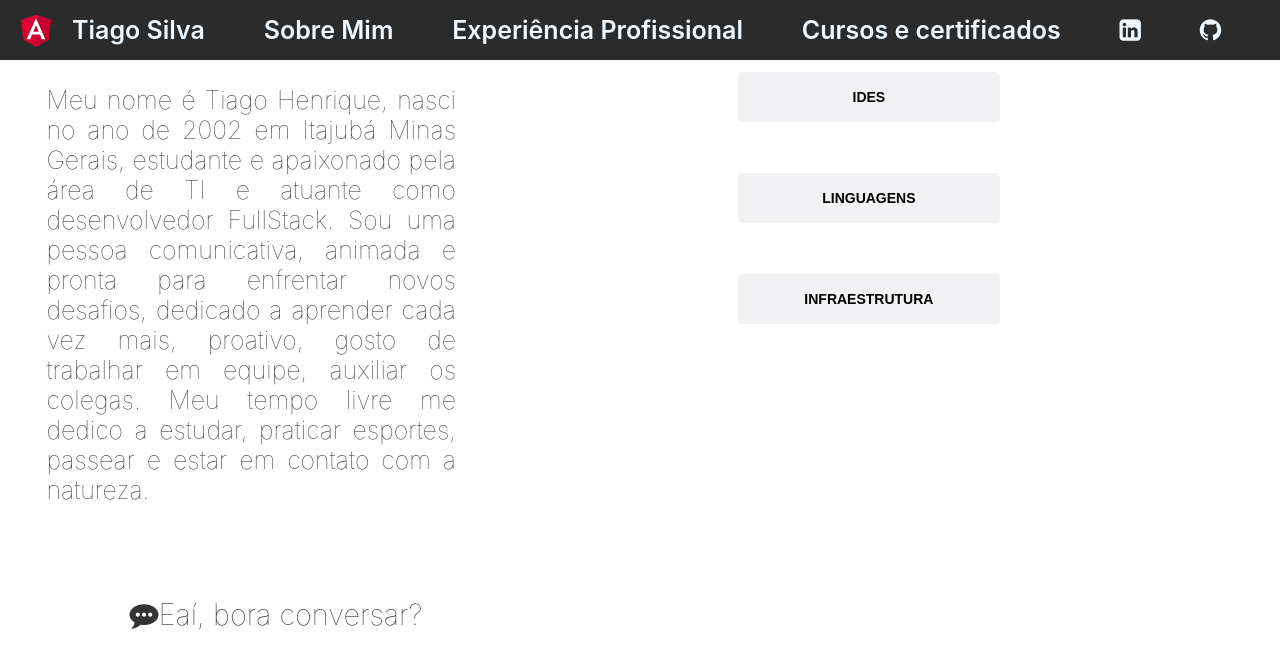
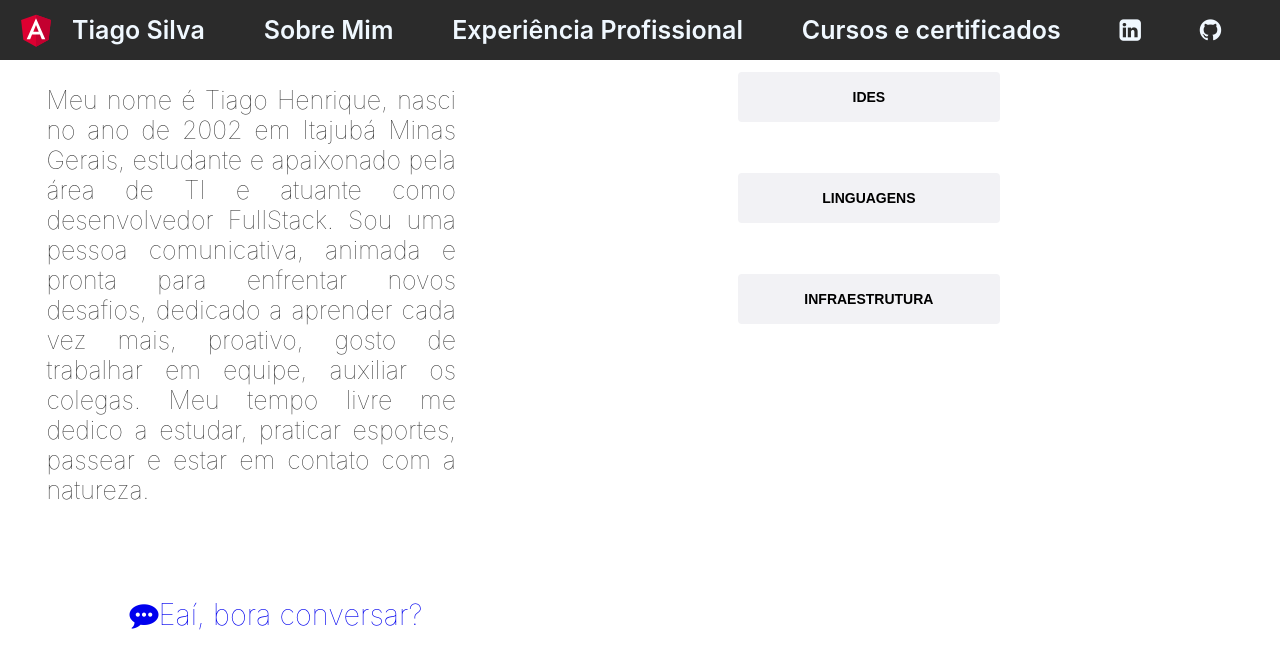
Before and after one commit to TiagoHSF/Tiago-Silva, an Angular app: page /sobre in a window 1280 px wide. Shown: the top 668 px of the page. Built offline with nearby package versions, Linux system fonts and the light colour scheme.

Commit message:
Commit 2 refatoring

```diff
--- a/src/app/sobre-mim/sobre-mim.component.html
+++ b/src/app/sobre-mim/sobre-mim.component.html
@@ -9,7 +9,8 @@
       a estudar, praticar esportes, passear e estar em contato com a natureza.
     <body>
 
-      <span class="conversar"><i class="fa fa-commenting" aria-hidden="true"></i>Eaí, bora conversar?</span>
+      <a href="https://api.whatsapp.com/send?phone=5535988177898&text=Hello%2C%20what%20are%20you%20waiting%20for%20to%20call%20me%3F"
+        class="conversar"><i class="fa fa-commenting" aria-hidden="true"></i>Eaí, bora conversar?</a>
 
       <button class="botao-ide texto-interno-button" (click)="abrirModalIDE()"> IDES </button>
       <button class="botao-linguagens texto-interno-button" (click)="abrirModalLinguagens()"> LINGUAGENS </button>
--- a/src/app/sobre-mim/sobre-mim.component.scss
+++ b/src/app/sobre-mim/sobre-mim.component.scss
@@ -64,3 +64,7 @@ button:hover {
     font-size: 29px;
     left: 25%;
 }
+
+a:link {
+    text-decoration:none;
+}
```
